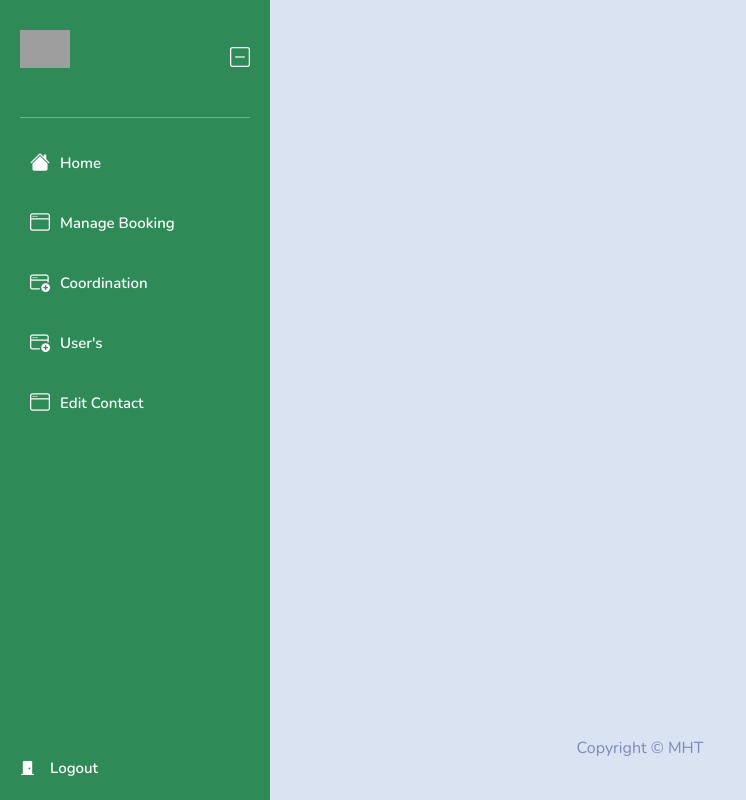
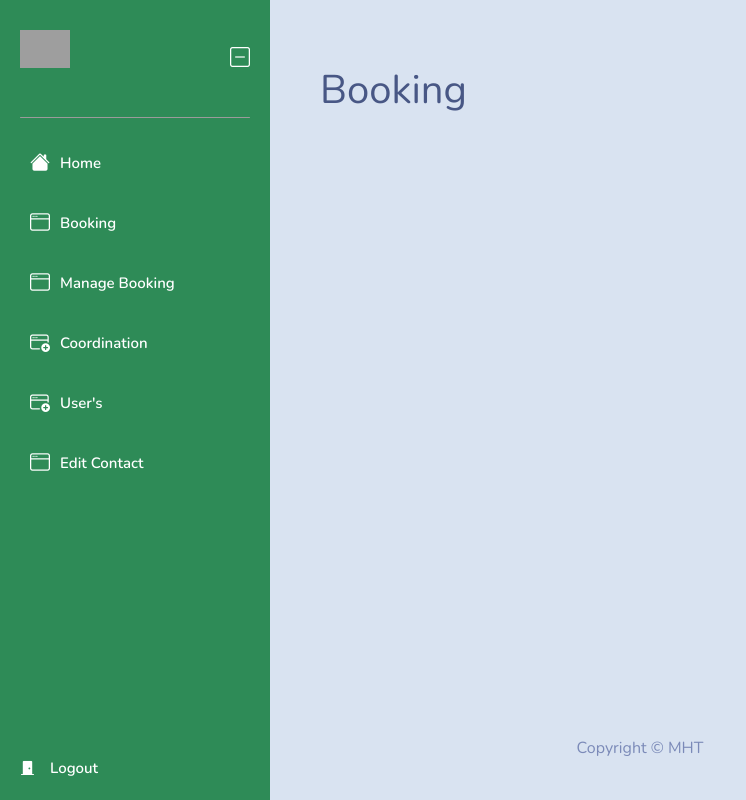
Before and after one commit to mhtanmoy/Travel_vehicle_booking_admin_panel, a React (Create React App) app in the folder frontend/: page /booking in a window 1280 px wide. Shown: the whole page, without its empty margins (0-746 px from the left). Built offline with nearby package versions, Linux system fonts and the light colour scheme; grey boxes are pictures that could not be loaded.

Commit message:
added booking

```diff
--- a/frontend/src/App.js
+++ b/frontend/src/App.js
@@ -16,6 +16,7 @@ import DriverScreen from './screen/DriverScreen'
 import EditContactScreen from './screen/EditContactScreen'
 import ManageBookingScreen from './screen/ManageBookingScreen'
 import VehiclesScreen from './screen/VehiclesScreen'
+import BookingScreen from './screen/BookingScreen'
 
 
 function App() {
@@ -39,6 +40,7 @@ function App() {
               <Route path={'/editcontact'} component={EditContactScreen}/>
               <Route path={'/bookingrequest'} component={ManageBookingScreen}/>
               <Route path={'/vehicles'} component={VehiclesScreen}/>
+              <Route path={'/booking'} component={BookingScreen}/>
             </Switch>
           </div>
         </main>
--- a/frontend/src/components/Header.js
+++ b/frontend/src/components/Header.js
@@ -8,6 +8,11 @@ const menuItems = [
         to: "/",
 
         iconClassName: "bi bi-house-fill",
+    },
+    {
+        name: "Booking",
+        to: "/booking",
+        iconClassName: "bi bi-window",
     },
     {
         name: "Manage Booking",
--- /dev/null
+++ b/frontend/src/screen/BookingScreen.js
@@ -0,0 +1,11 @@
+import React from 'react'
+
+function BookingScreen() {
+    return (
+        <div>
+            <h1>Booking</h1>
+        </div>
+    )
+}
+
+export default BookingScreen
```
